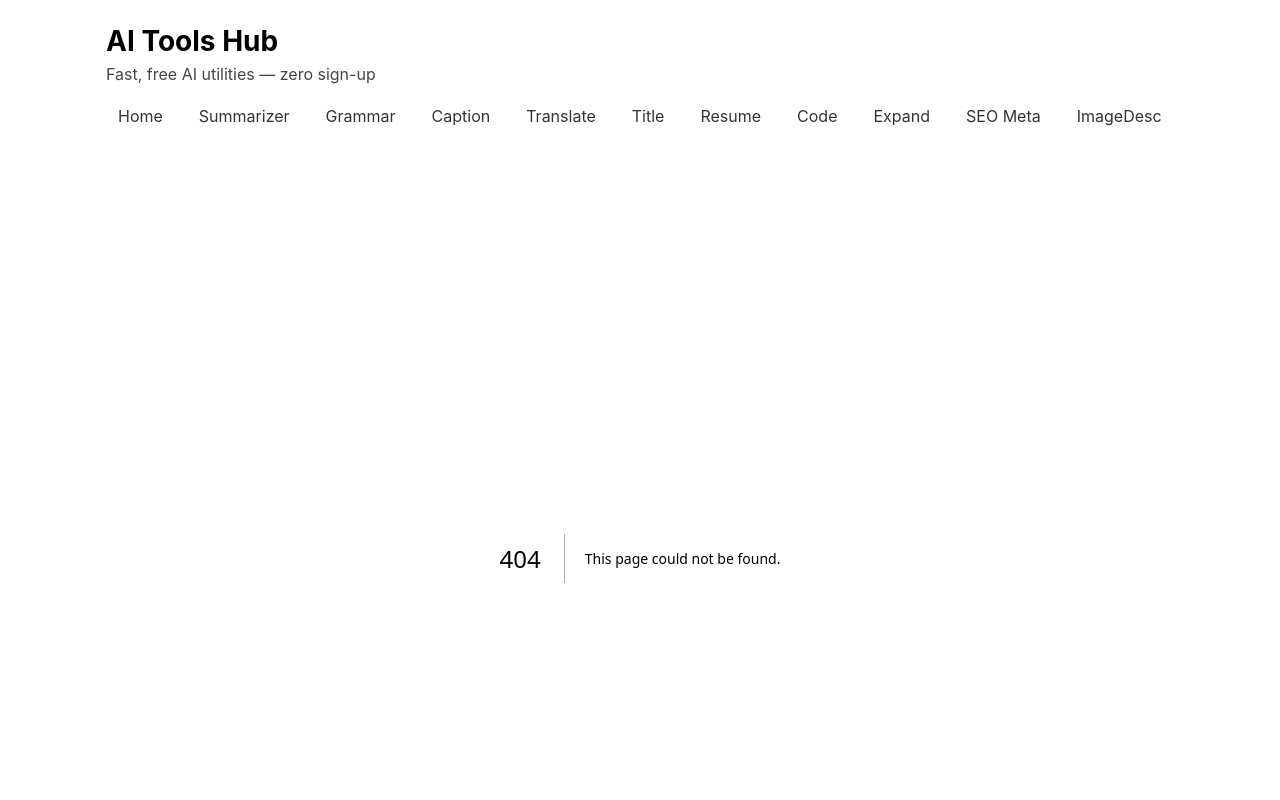
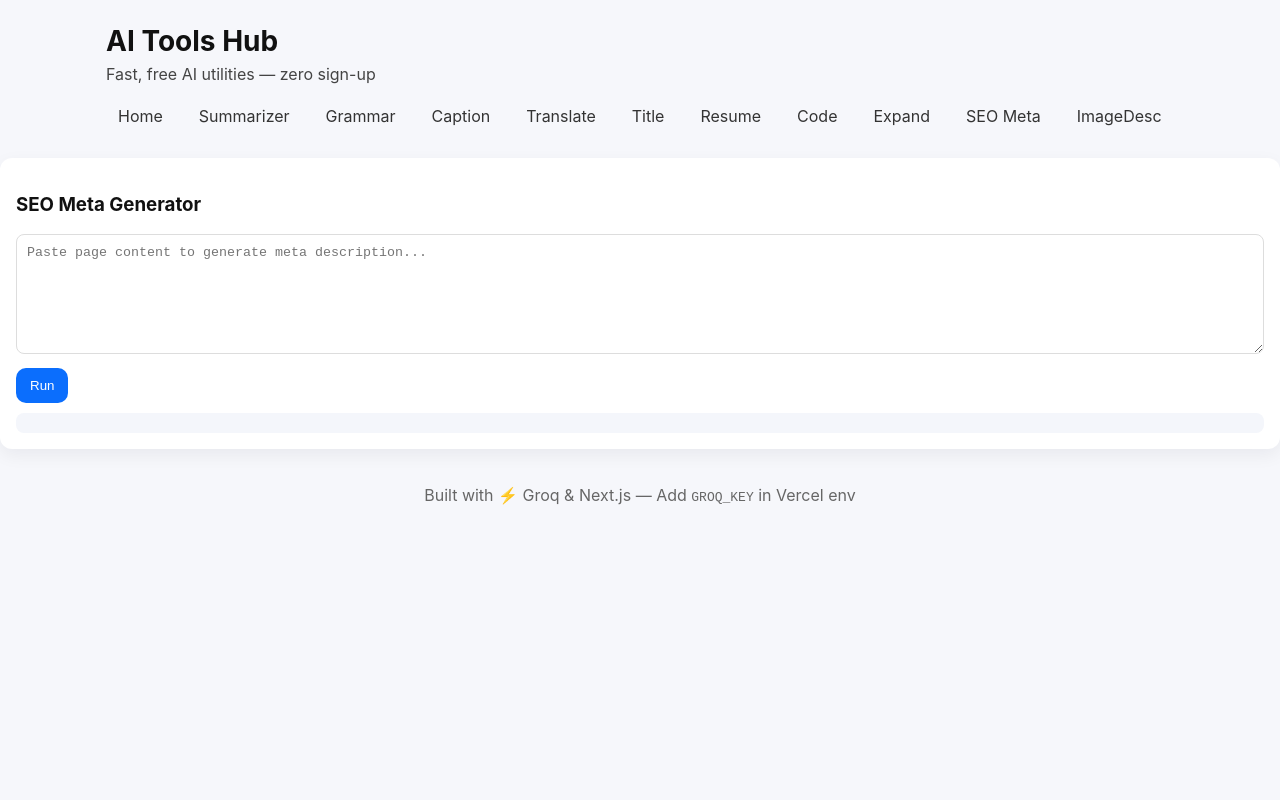
Before and after one commit to silunaya/ai-tools-hub, a Next.js app: page /tools/meta in a window 1280 px wide. Before the commit this address had no page. Shown: the top 800 px of the page. Built offline with nearby package versions, Linux system fonts and the light colour scheme.

Commit message:
Create page.jsx

```diff
--- /dev/null
+++ b/app/tools/meta/page.jsx
@@ -0,0 +1,11 @@
+import ToolForm from "../../components/ToolForm";
+
+export default function Meta() {
+  return (
+    <ToolForm
+      apiPath="/api/meta"
+      label="SEO Meta Generator"
+      placeholder="Paste page content to generate meta description..."
+    />
+  );
+}
```
